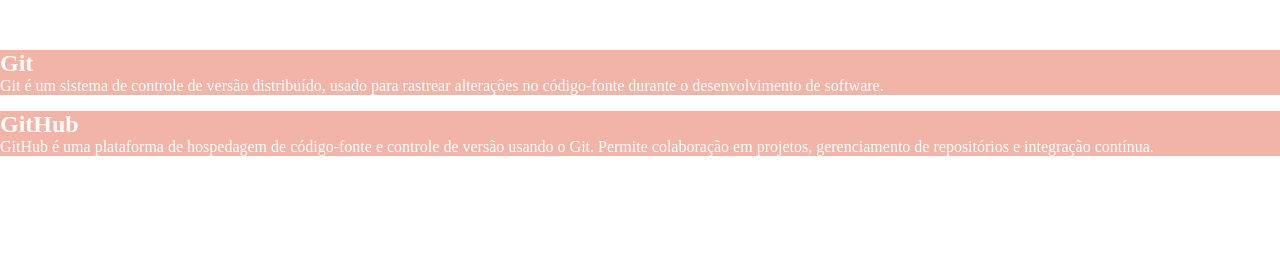
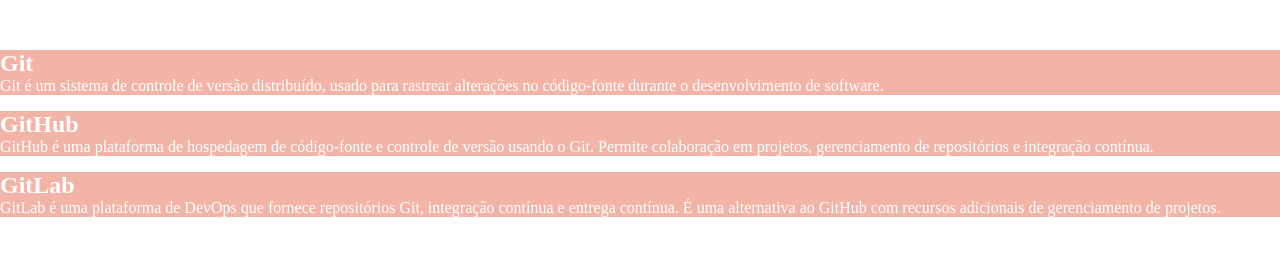
Before and after one commit to julio-cesar96/curso-html-css-70775, a website: page index.html in a window 1280 px wide. Drawn offline with Linux system fonts and the light colour scheme.

Commit message:
adicionando mais um paragrafo sobre gitlab

```diff
--- a/index.html
+++ b/index.html
@@ -17,6 +17,10 @@
             <h2>GitHub</h2>
             <p>GitHub é uma plataforma de hospedagem de código-fonte e controle de versão usando o Git. Permite colaboração em projetos, gerenciamento de repositórios e integração contínua.</p>
         </div>
+        <div class="tools">
+            <h2>GitLab</h2>
+            <p>GitLab é uma plataforma de DevOps que fornece repositórios Git, integração contínua e entrega contínua. É uma alternativa ao GitHub com recursos adicionais de gerenciamento de projetos.</p>
+        </div>
     </div>
 </body>
 </html>
```
